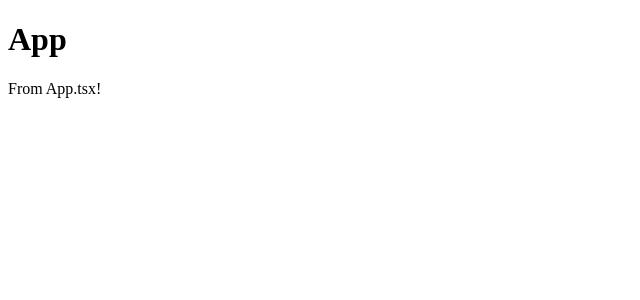
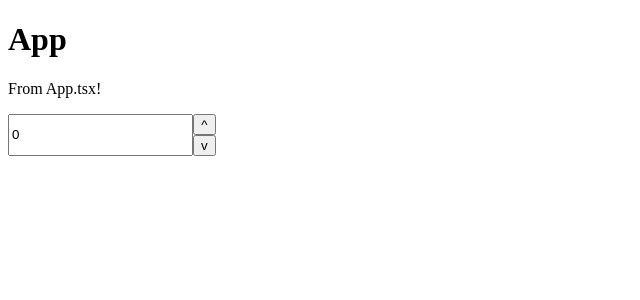
Before and after one commit to chenxinyanc/react-ts-startup-template, a React app: page / in a window 1280 px wide. Shown: the top 300 px of the page, without its empty margins (0-640 px from the left). Built offline with nearby package versions, Linux system fonts and the light colour scheme; the HTML template or start-up script is replaced by a standard one.

Commit message:
Add NumericUpDown component.

```diff
--- a/package.json
+++ b/package.json
@@ -12,6 +12,8 @@
     "build:dev": "webpack --mode development"
   },
   "dependencies": {
+    "@types/classnames": "^2.2.9",
+    "classnames": "^2.2.6",
     "react": "^16.11.0",
     "react-dom": "^16.11.0"
   },
@@ -26,6 +28,8 @@
     "css-loader": "^3.2.0",
     "eslint": "^6.6.0",
     "node": "^13.1.0",
+    "node-sass": "^4.13.0",
+    "sass-loader": "^8.0.0",
     "style-loader": "^1.0.0",
     "terser-webpack-plugin": "^2.2.1",
     "ts-loader": "^6.2.1",
--- a/src/App.tsx
+++ b/src/App.tsx
@@ -1,8 +1,12 @@
 import * as React from 'react';
+import { NumericUpDown } from './components/NumericUpDown';
 
 export const App: React.FC = () => {
+    const [offset, setOffset] = React.useState(0);
     return (<React.Fragment>
         <h1>App</h1>
-        <p>From App.tsx!</p>
+        <p style={{ position: 'relative', left: offset }}>From App.tsx!</p>
+        <NumericUpDown min={-50} max={100} value={offset} onValueChanged={v => setOffset(v)} />
     </React.Fragment>);
 }
+App.displayName = "App";
--- /dev/null
+++ b/src/components/NumericUpDown.scss
@@ -0,0 +1,39 @@
+.container {
+    .field {
+        display: flex;
+        flex-direction: row;
+
+        .text-box {
+            flex-grow: 1;
+
+            &.up {
+                background: #ccffcc;
+            }
+
+            &.down {
+                background: #ffcccc;
+            }
+
+            &.invalid {
+                color: #ff0000;
+            }
+
+        }
+
+        .buttons {
+            display: flex;
+            flex-direction: column;
+
+            .spin-up,
+            .spin-down {
+                flex-grow: 1;
+                flex-shrink: 1;
+                min-height: 0;
+            }
+        }
+    }
+
+    .error {
+        color: #ff0000;
+    }
+}
--- /dev/null
+++ b/src/components/NumericUpDown.tsx
@@ -0,0 +1,119 @@
+import classNames from 'classnames';
+import * as React from 'react';
+import classes from './NumericUpDown.scss';
+
+/**
+ * Properties of NumericUpDown control.
+ */
+export interface INumericUpDownProps {
+    value: number;
+    min: number;
+    max: number;
+    step: number;
+    allowFraction?: boolean;
+    onValueChanged?: (value: number) => void;
+}
+
+/**
+ * Internal states of NumericUpDown control.
+ */
+interface INumericUpDownStates {
+    textBoxClass?: string;
+    textBoxValue: string;
+    error?: string;
+}
+
+export class NumericUpDown extends React.Component<INumericUpDownProps, INumericUpDownStates> {
+    public static defaultProps: Partial<INumericUpDownProps> = { min: 0, step: 1 };
+    private currentTimeoutId: number | undefined;
+    private isFirstSpin = false;
+    private spinDirection: "up" | "down" = "up";
+    public constructor(props: Readonly<INumericUpDownProps>) {
+        super(props);
+        // Initialize state manually.
+        this.state = {
+            textBoxValue: String(props.value)
+        };
+    }
+    private _spinValue = () => {
+        let nextValue: number | undefined;
+        if (this.spinDirection === "up") {
+            nextValue = this.props.value + this.props.step;
+        } else {
+            nextValue = this.props.value - this.props.step;
+        }
+        if (nextValue >= this.props.min && nextValue <= this.props.max) {
+            if (this.props.onValueChanged) {
+                this.props.onValueChanged(nextValue);
+            }
+            this.currentTimeoutId = window.setTimeout(this._spinValue, this.isFirstSpin ? 500 : 100);
+        } else {
+            this.currentTimeoutId = undefined;
+        }
+        this.isFirstSpin = false;
+    }
+    private spinUp = () => {
+        this.spinDirection = "up";
+        this.isFirstSpin = true;
+        this._spinValue();
+        this.setState({ textBoxClass: classes.up });
+    }
+    private spinDown = () => {
+        this.spinDirection = "down";
+        this.isFirstSpin = true;
+        this._spinValue();
+        this.setState({ textBoxClass: classes.down });
+    }
+    private _spinStop = () => {
+        if (this.currentTimeoutId != null) {
+            window.clearTimeout(this.currentTimeoutId);
+            this.currentTimeoutId = undefined;
+        }
+        this.setState({ textBoxClass: undefined });
+    }
+    private _onTextBoxChange = (e: React.ChangeEvent<HTMLInputElement>) => {
+        const text = e.target.value;
+        const value = this.props.allowFraction ? parseFloat(text) : parseInt(text);
+        if (text === "" || isNaN(text as any)) {
+            this.setState({ error: "Invalid numeric value." });
+        } else if (value < this.props.min || value > this.props.max) {
+            this.setState({ error: `Value is out of range. Expect ${this.props.min} to ${this.props.max}` });
+        } else {
+            this.props.onValueChanged && this.props.onValueChanged(value);
+            this.setState({ error: undefined });
+        }
+        this.setState({ textBoxValue: text });
+    }
+    public render() {
+        // Primary render function.
+        return (<div className={classes.container}>
+            <div className={classes.field}>
+                <input
+                    type="textbox"
+                    className={classNames(classes.textBox, this.state.textBoxClass, this.state.error != null && classes.invalid)}
+                    // Setting `value` makes a controlled <input>
+                    // Setting `defaultValue` makes an uncontrolled <input>
+                    value={this.state.textBoxValue}
+                    onChange={this._onTextBoxChange}
+                />
+                <div className={classes.buttons}>
+                    <button className={classes.spinUp} onPointerDown={this.spinUp} onPointerUp={this._spinStop}>^</button>
+                    <button className={classes.spinDown} onPointerDown={this.spinDown} onPointerUp={this._spinStop}>v</button>
+                </div>
+            </div>
+            {this.state.error != null && (<div className={classes.error}>{this.state.error}</div>)}
+        </div>);
+    }
+    public UNSAFE_componentWillReceiveProps(nextProps: Readonly<INumericUpDownProps>, nextStates: Readonly<INumericUpDownStates>) {
+        // See https://reactjs.org/docs/react-component.html#unsafe_componentwillreceiveprops
+        // The function is not deprecated, but marked "UNSAFE".
+        // However, we do not have better approach here.
+        if (nextProps.value !== this.props.value) {
+            // Reset text box content when value changes.
+            this.setState({ textBoxValue: String(nextProps.value), error: undefined });
+        }
+    }
+    public componentWillUnmount() {
+        this._spinStop();
+    }
+}
```
Also changed, not shown: 2 other files (tests, documents, lock files or other folders).
